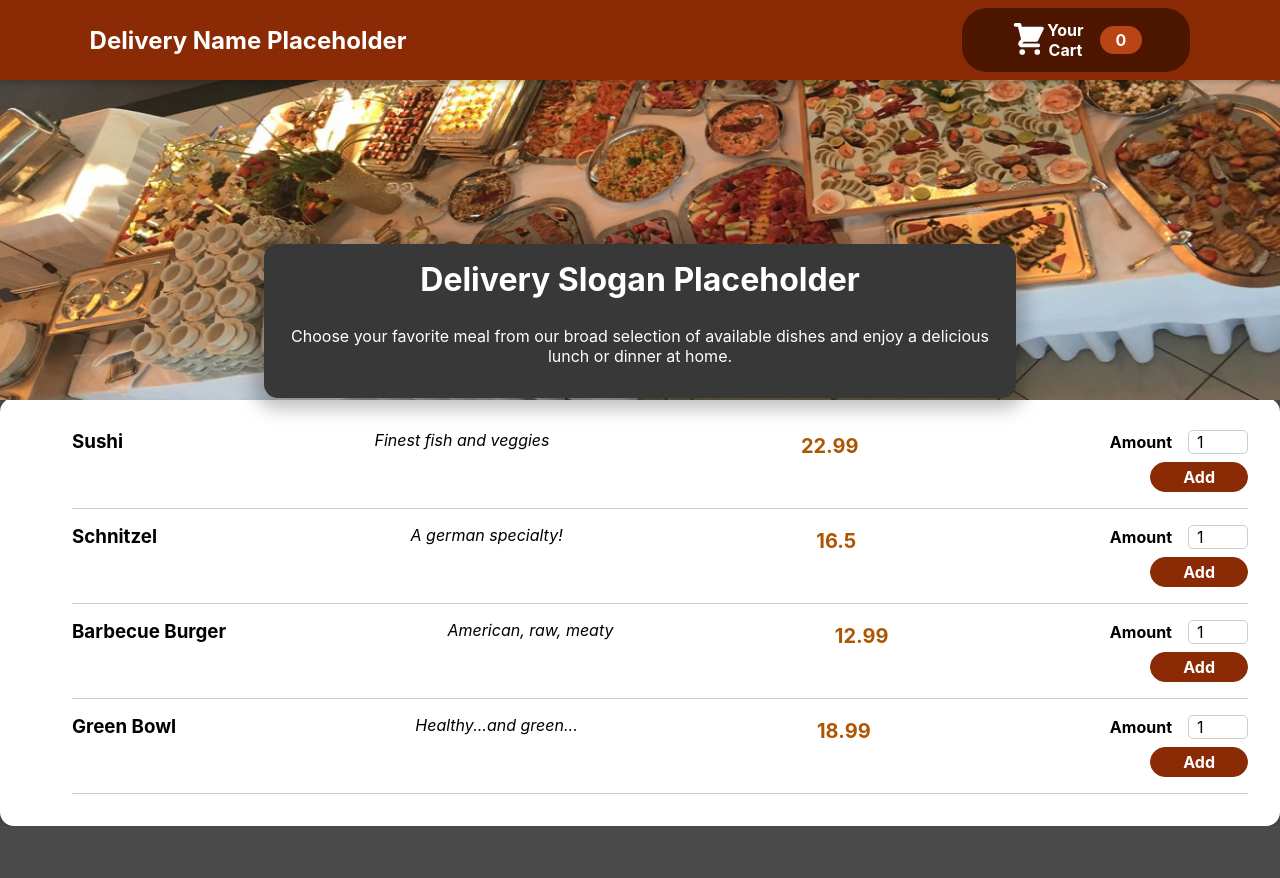
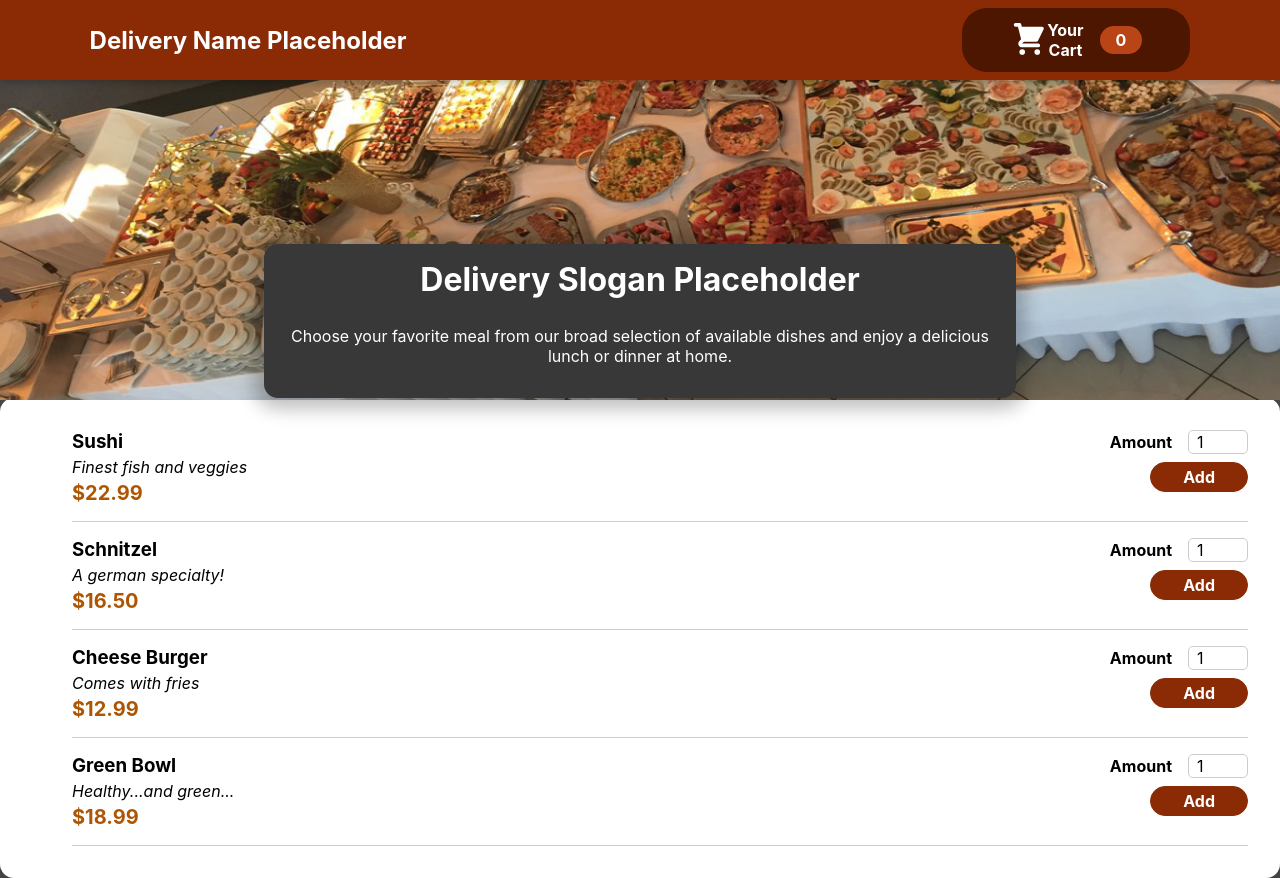
Before and after one commit to pelu97/react_food_order_example, a React (Create React App) app: page / in a window 1280 px wide. Before the commit the page ends 826 px from the top, so only its background shows below. Built offline with nearby package versions, Linux system fonts and the light colour scheme.

Commit message:
Visual improvements to buttons and number displays

```diff
--- a/src/components/Cart/CartItem.tsx
+++ b/src/components/Cart/CartItem.tsx
@@ -23,8 +23,8 @@ function CartItem(props: CartItemProps){
     return(
         <li className={classes["cart-item"]}>
             <h2>{props.item.meal.name}</h2>
-            <div className={classes.amount}>{props.item.amount}</div>
-            <div className={classes.price}>{props.item.meal.price}</div>
+            <div className={classes.amount}>{`x ${props.item.amount}`}</div>
+            <div className={classes.price}>{`$${props.item.meal.price.toFixed(2)}`}</div>
             <div className={classes.actions}>
                 <button type="button" onClick={addMeal}>+</button>
                 <button type="button" onClick={removeMeal}>-</button>
--- a/src/components/Cart/CartModal.module.css
+++ b/src/components/Cart/CartModal.module.css
@@ -13,6 +13,7 @@
     font-weight: bold;
     font-size: 1.5rem;
     margin: 1rem 0;
+    color: #14210c
 }
 
 .actions {
--- a/src/components/Cart/CartModal.tsx
+++ b/src/components/Cart/CartModal.tsx
@@ -40,10 +40,13 @@ function CartModal(props: CartModalProps){
                         return <CartItem item={item} key={item.meal.id} onAdd={addMeal} onRemove={removeMeal}/>;
                     })}
                 </ul>
-
+                <div className={classes.total}>
+                    <div>Total Amount</div>
+                    <div>{`$${context.userCartTotal.price.toFixed(2)}`}</div>
+                </div>
                 <div className={classes.actions}>
-                    <button onClick={cancelHandler}>Cancel</button>
-                    <button onClick={confirmHandler}>Order</button>
+                    <button className={classes["button--alt"]} onClick={cancelHandler}>Cancel</button>
+                    <button className={classes.button} onClick={confirmHandler}>Order</button>
                 </div>
             </div>
         </Modal>
--- a/src/components/Meal/MealItem.tsx
+++ b/src/components/Meal/MealItem.tsx
@@ -23,13 +23,15 @@ function MealItem(props: MealItemProps){
 
     return(
         <li className={classes.meal}>
+        <div>
             <h3>{props.meal.name}</h3>
             <div className={classes.description}>
                 {props.meal.description}
             </div>
             <div className={classes.price}>
-                {props.meal.price}
+                {`$${props.meal.price.toFixed(2)}`}
             </div>
+        </div>
 
             <MealItemForm onAdd={addToCartHandler}/>
         </li>
--- a/src/data/DUMMY_MEALS.tsx
+++ b/src/data/DUMMY_MEALS.tsx
@@ -15,8 +15,8 @@ export const DUMMY_MEALS : MealType[] = [
   },
   {
     id: 'm3',
-    name: 'Barbecue Burger',
-    description: 'American, raw, meaty',
+    name: 'Cheese Burger',
+    description: 'Comes with fries',
     price: 12.99,
   },
   {
```
